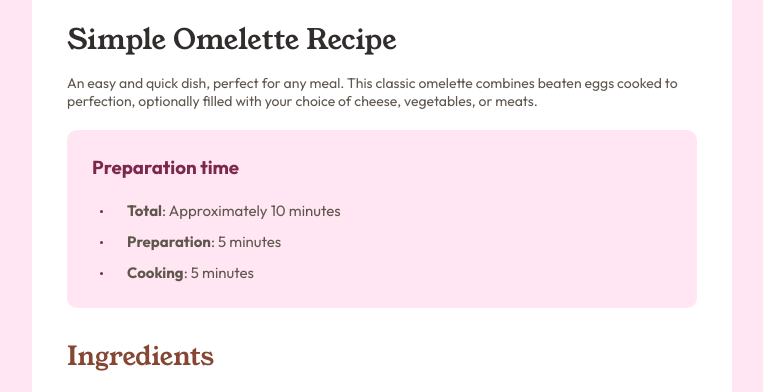
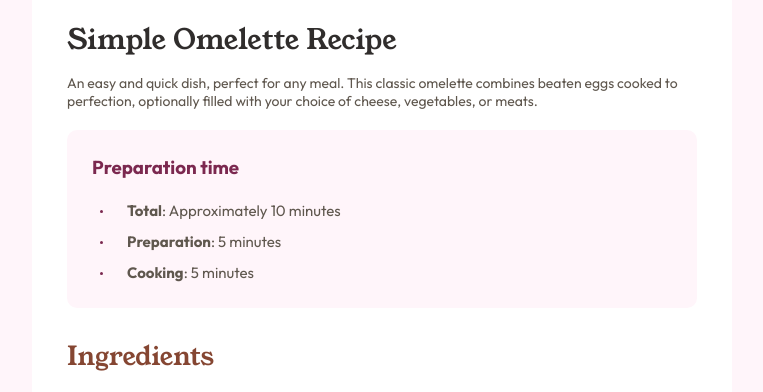
Before and after one commit to phtm-haru/fem-recipe-page, a plain HTML site: page index.html in a window 1280 px wide. Shown: the part 357-749 px from the top of the page, without its empty margins (258-1021 px from the left). Drawn offline with Linux system fonts and the light colour scheme.

Commit message:
Changing color for background

```diff
--- a/css/style.css
+++ b/css/style.css
@@ -34,7 +34,7 @@
   --brown-800: hsl(14, 45%, 36%);
 
   --rose-800: hsl(332, 51%, 32%);
-  --rose-50: hsl(331, 100%, 95%);
+  --rose-50: hsl(330, 100%, 98%);
 }
 /* Variabels */
 
```
